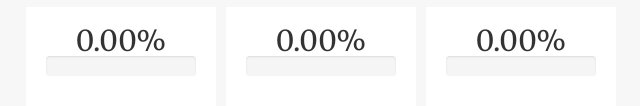
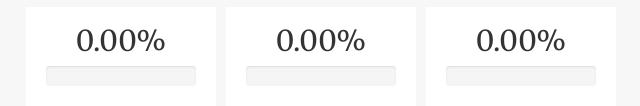
Before and after one commit to mattperkins/react-redux-smart-voteapp, a React app: page / in a window 1280 px wide. Shown: the part 224-330 px from the top of the page, 319-959 px from the left. Built offline with nearby package versions, Linux system fonts and the light colour scheme.

Commit message:
finalise

```diff
--- a/public/css/style.css
+++ b/public/css/style.css
@@ -33,6 +33,10 @@ body{
     font-size: 1.2rem;
     background-color: #fff;
     margin: 5px;
+}
+.card span{
+    display: block;
+    margin-bottom: 10px;
 }
 
 /* bootstrap progress bars */
```
